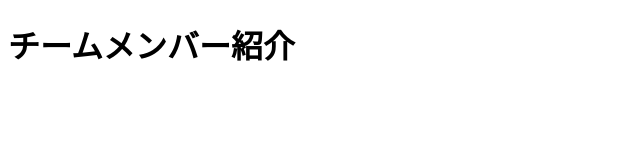
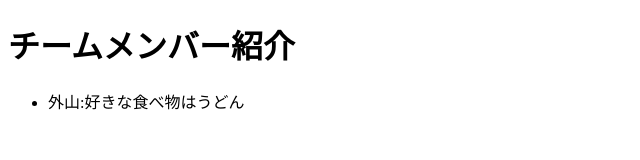
Before and after one commit to ikdmst1015/ikeda, a plain HTML site: page index.html in a window 1280 px wide. Shown: the whole page, without its empty margins (0-640 px from the left). Drawn offline with Linux system fonts and the light colour scheme.

Commit message:
Update index.html

```diff
--- a/index.html
+++ b/index.html
@@ -8,7 +8,7 @@
 <body>
 <h1>チームメンバー紹介</h1>
 <ul>
-
+<li>外山:好きな食べ物はうどん</li>
 </ul>
 </body>
 </html>
```
